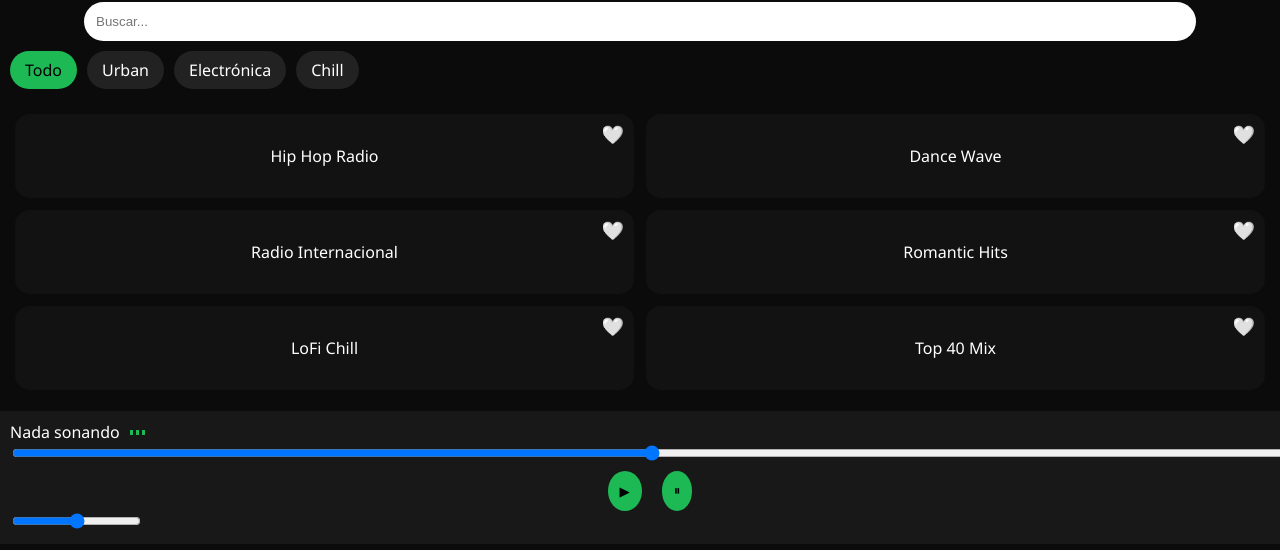
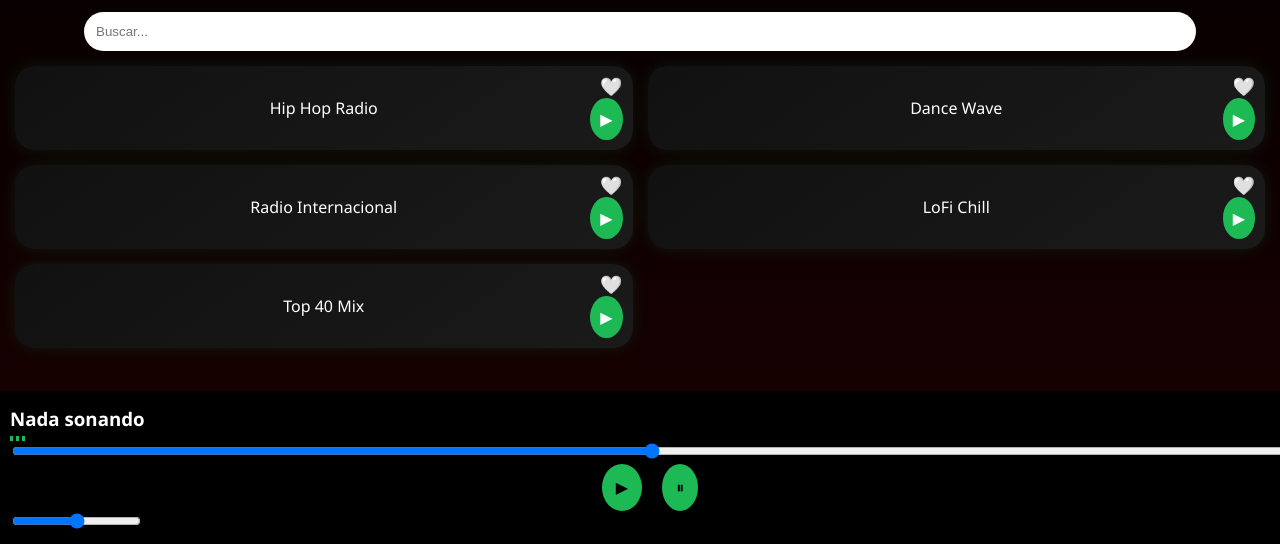
Before and after one commit to tenaz21/urban-radio, a plain HTML site: page index.html in a window 1280 px wide. Shown: the part 256-806 px from the top of the page. Drawn offline with Linux system fonts and the light colour scheme.

Commit message:
Update index.html

```diff
--- a/index.html
+++ b/index.html
@@ -9,14 +9,14 @@
 body{
   margin:0;
   font-family:Segoe UI;
-  background:#0b0b0b;
+  background:linear-gradient(180deg,#000,#1a0000);
   color:white;
 }
 
 /* HEADER */
 .header{
   text-align:center;
-  padding:10px;
+  padding:15px;
 }
 .header img{
   width:90%;
@@ -28,46 +28,45 @@ body{
   width:85%;
   margin:auto;
   padding:12px;
-  border-radius:20px;
+  border-radius:25px;
   border:none;
   display:block;
-}
-
-/* CATEGORIAS */
-.categorias{
-  display:flex;
-  gap:10px;
-  overflow-x:auto;
-  padding:10px;
-}
-.cat{
-  padding:8px 15px;
-  background:#222;
-  border-radius:20px;
-}
-.active{
-  background:#1db954;
-  color:black;
 }
 
 /* GRID */
 .grid{
   display:grid;
   grid-template-columns:repeat(2,1fr);
-  gap:12px;
+  gap:15px;
   padding:15px;
   padding-bottom:160px;
 }
 
+/* CARD PRO */
 .card{
-  background:#121212;
-  border-radius:15px;
+  background:linear-gradient(145deg,#111,#1a1a1a);
+  border-radius:20px;
   padding:15px;
   text-align:center;
   position:relative;
-  cursor:pointer;
+  box-shadow:0 0 15px rgba(0,255,150,0.1);
+  transition:.3s;
 }
-.card:hover{transform:scale(1.05);}
+
+.card:hover{
+  transform:scale(1.05);
+  box-shadow:0 0 25px rgba(0,255,150,0.4);
+}
+
+/* PLAY BUTTON */
+.play{
+  position:absolute;
+  bottom:10px;
+  right:10px;
+  background:#1db954;
+  border-radius:50%;
+  padding:10px;
+}
 
 /* FAVORITO */
 .fav{
@@ -82,30 +81,31 @@ body{
   position:fixed;
   bottom:0;
   width:100%;
-  background:#181818;
+  background:rgba(0,0,0,0.95);
+  backdrop-filter:blur(10px);
   padding:10px;
 }
 
-.info{
-  display:flex;
-  align-items:center;
-  gap:10px;
+.player h3{
+  margin:5px 0;
 }
 
+/* CONTROLES */
 .controls{
   display:flex;
   justify-content:center;
   gap:20px;
-  margin-top:5px;
 }
 
 .btn{
   background:#1db954;
   border:none;
   border-radius:50%;
-  padding:12px;
+  padding:14px;
+  font-size:16px;
 }
 
+/* PROGRESS */
 .progress{
   width:100%;
 }
@@ -136,22 +136,13 @@ body{
 
 <input class="search" id="search" placeholder="Buscar...">
 
-<div class="categorias">
-  <div class="cat active" onclick="filtrar('all')">Todo</div>
-  <div class="cat" onclick="filtrar('urban')">Urban</div>
-  <div class="cat" onclick="filtrar('dance')">Electrónica</div>
-  <div class="cat" onclick="filtrar('chill')">Chill</div>
-</div>
-
 <div class="grid" id="grid"></div>
 
-<!-- PLAYER -->
 <div class="player">
-  <div class="info">
-    <div id="titulo">Nada sonando</div>
-    <div class="eq">
-      <div class="bar"></div><div class="bar"></div><div class="bar"></div>
-    </div>
+  <h3 id="titulo">Nada sonando</h3>
+
+  <div class="eq">
+    <div class="bar"></div><div class="bar"></div><div class="bar"></div>
   </div>
 
   <input type="range" id="progress" class="progress">
@@ -169,16 +160,14 @@ body{
 <script>
 
 let radios=[
-{nombre:"Hip Hop Radio", tipo:"urban", url:"https://stream.0nlineradio.com/hip-hop"},
-{nombre:"Dance Wave", tipo:"dance", url:"https://dancewave.online/dance.mp3"},
-{nombre:"Radio Internacional", tipo:"all", url:"https://streams.ilovemusic.de/iloveradio1.mp3"},
-{nombre:"Romantic Hits", tipo:"chill", url:"https://stream.zeno.fm/0r0xa792kwzuv"},
-{nombre:"LoFi Chill", tipo:"chill", url:"https://stream.zeno.fm/f3y6q8zq5wzuv"},
-{nombre:"Top 40 Mix", tipo:"all", url:"https://stream.0nlineradio.com/top40"}
+{nombre:"Hip Hop Radio", url:"https://stream.0nlineradio.com/hip-hop"},
+{nombre:"Dance Wave", url:"https://dancewave.online/dance.mp3"},
+{nombre:"Radio Internacional", url:"https://streams.ilovemusic.de/iloveradio1.mp3"},
+{nombre:"LoFi Chill", url:"https://stream.zeno.fm/f3y6q8zq5wzuv"},
+{nombre:"Top 40 Mix", url:"https://stream.0nlineradio.com/top40"}
 ];
 
 let favoritos=JSON.parse(localStorage.getItem("fav"))||[];
-let listaActual=[...radios];
 
 const grid=document.getElementById("grid");
 const audio=document.getElementById("audio");
@@ -196,6 +185,7 @@ function render(lista){
     div.innerHTML=`
       <span class="fav">${fav?"❤️":"🤍"}</span>
       <p>${r.nombre}</p>
+      <div class="play">▶</div>
     `;
 
     div.onclick=()=>{
@@ -212,28 +202,17 @@ function render(lista){
         favoritos.push(r.nombre);
       }
       localStorage.setItem("fav",JSON.stringify(favoritos));
-      render(listaActual);
+      render(radios);
     };
 
     grid.appendChild(div);
   });
 }
 
-/* FILTRO */
-function filtrar(tipo){
-  document.querySelectorAll(".cat").forEach(c=>c.classList.remove("active"));
-  event.target.classList.add("active");
-
-  if(tipo==="all") listaActual=radios;
-  else listaActual=radios.filter(r=>r.tipo===tipo);
-
-  render(listaActual);
-}
-
 /* BUSCAR */
 search.oninput=e=>{
   const t=e.target.value.toLowerCase();
-  render(listaActual.filter(r=>r.nombre.toLowerCase().includes(t)));
+  render(radios.filter(r=>r.nombre.toLowerCase().includes(t)));
 };
 
 /* PROGRESO */
```
